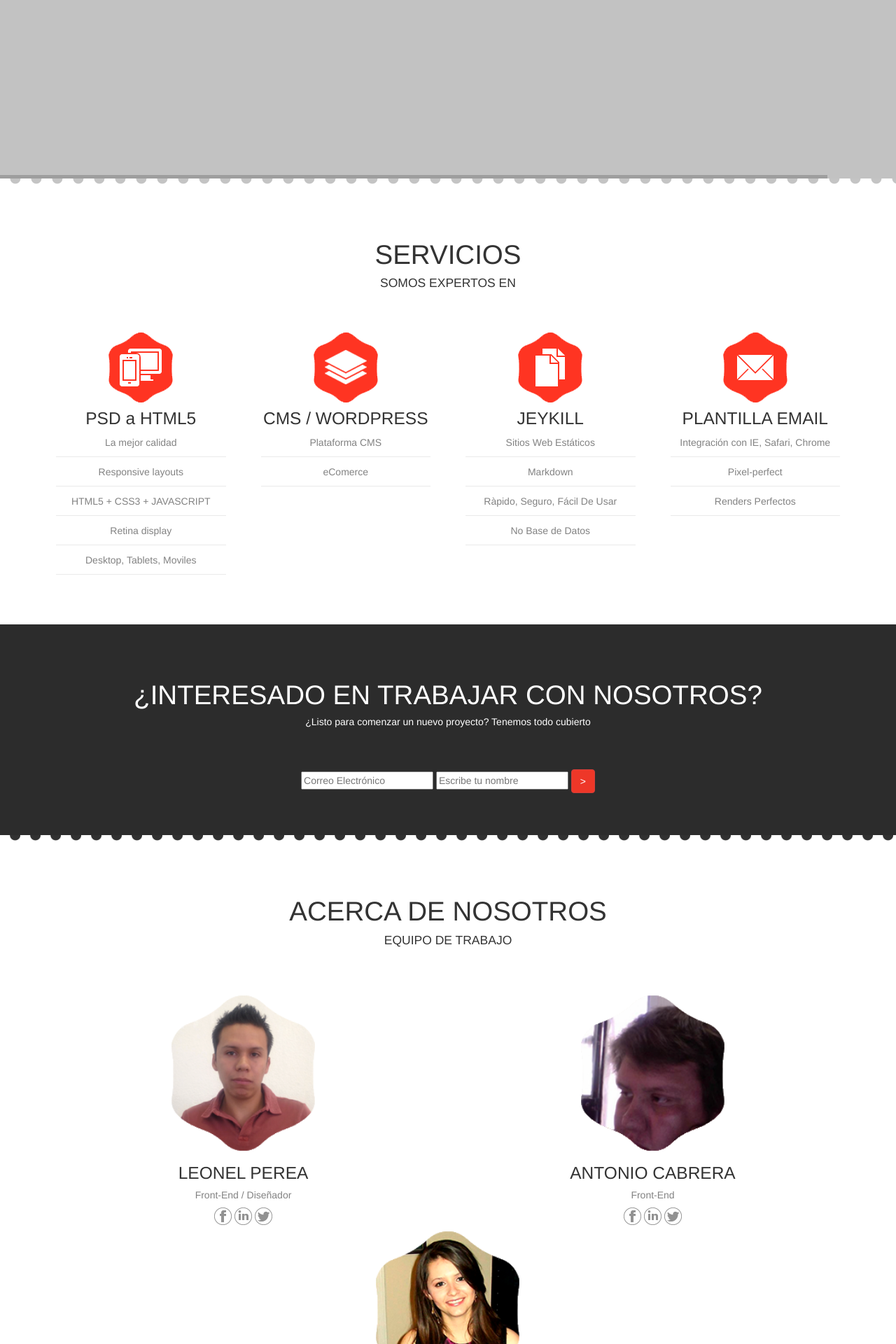
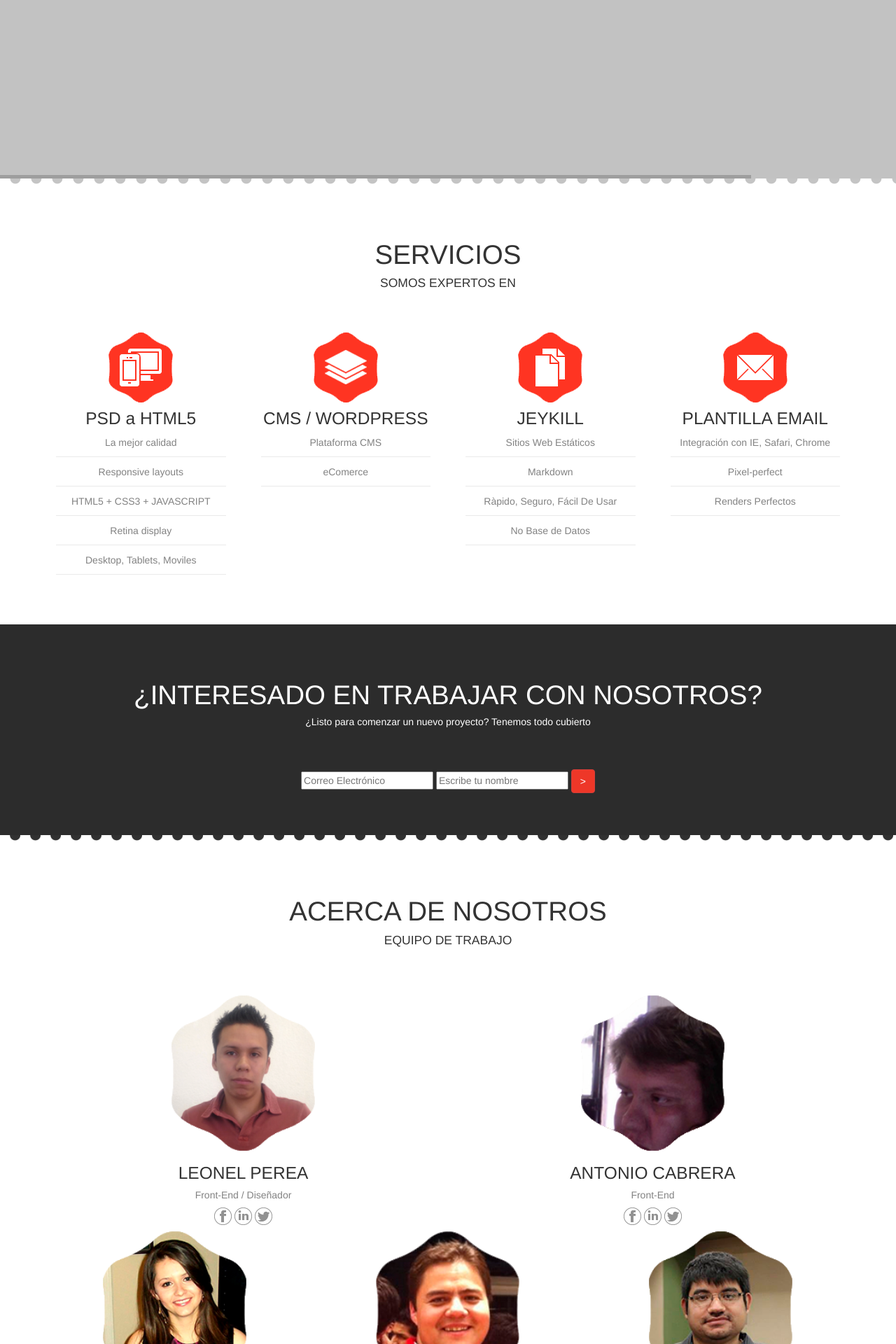
Before and after one commit to DavidVazGuijarro/responsivetequila.github.io, a Jekyll site: the page built from index.html, in a window 1280 px wide. Shown: the part 371-2291 px from the top of the page at 70% size. Built offline with Jekyll 4.4.1, drawn with Linux system fonts in a browser that asks for light colours; nearby versions of some CDN libraries; Markdown is read by kramdown in place of the engine named in the settings; comment, search, counter and statistics services are not loaded; grey boxes are pictures that could not be loaded.

Commit message:
fix assets

```diff
--- a/index.html
+++ b/index.html
@@ -99,7 +99,7 @@ title:     Responsive Tequila
       </div>
     </div>
     <div class="row">
-      <div class="span4">
+      <div class="col-xs-12 col-sm-4 col-md-4 col-ls-4">
         <img src="/assets/css/images/maria.png" width="240">
         <h4>MARÍA LUISA</h4>
         <div class="colorLightGray">
@@ -111,7 +111,7 @@ title:     Responsive Tequila
           </div>
         </div>
       </div>
-      <div class="span4">
+      <div class="col-xs-12 col-sm-4 col-md-4 col-ls-4">
         <img src="/assets/css/images/alejandro.png" width="240">
         <h4>ALEJANDRO GARCÍA</h4>
         <div class="colorLightGray">
@@ -123,7 +123,7 @@ title:     Responsive Tequila
           </div>
         </div>
       </div>
-      <div class="span4">
+      <div class="col-xs-12 col-sm-4 col-md-4 col-ls-4">
         <img src="/assets/css/images/agustin.png" width="240">
         <h4>AGUSTÍN RUMAYOR</h4>
         <div class="colorLightGray">
```
